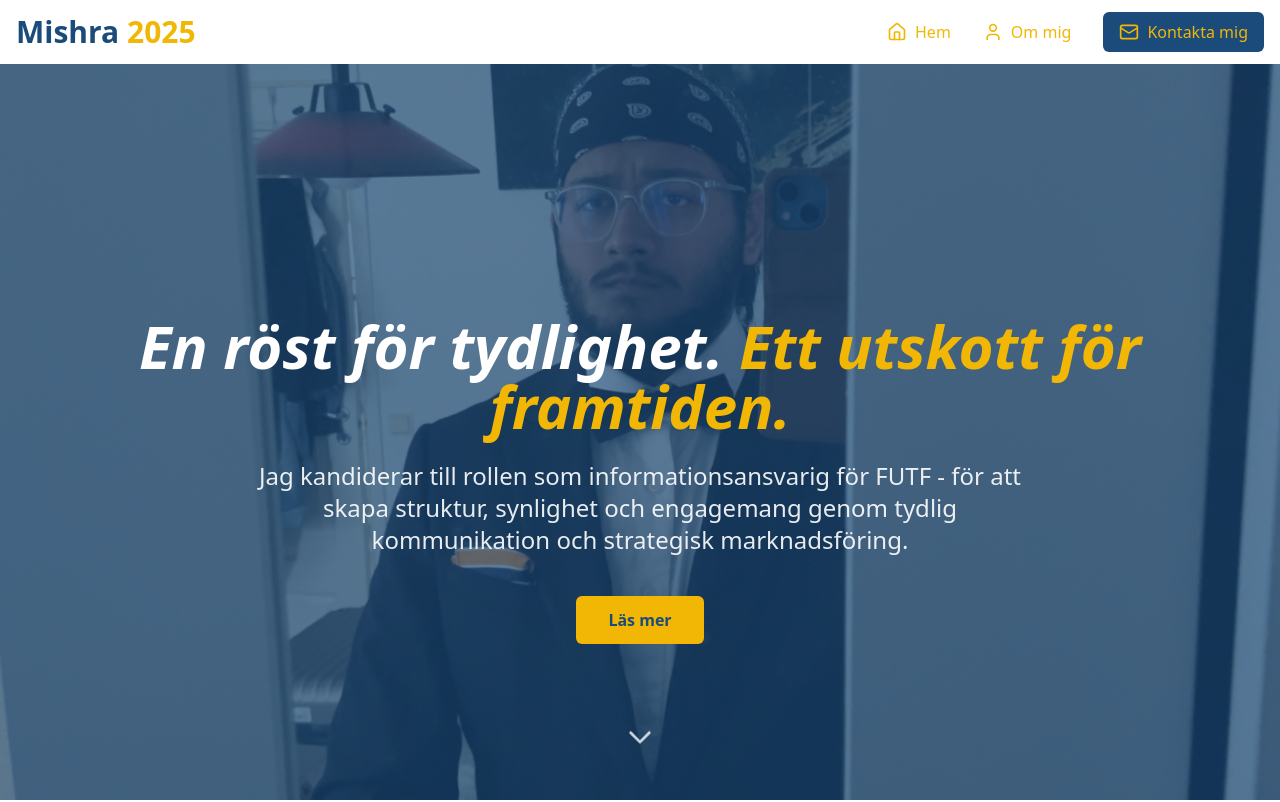
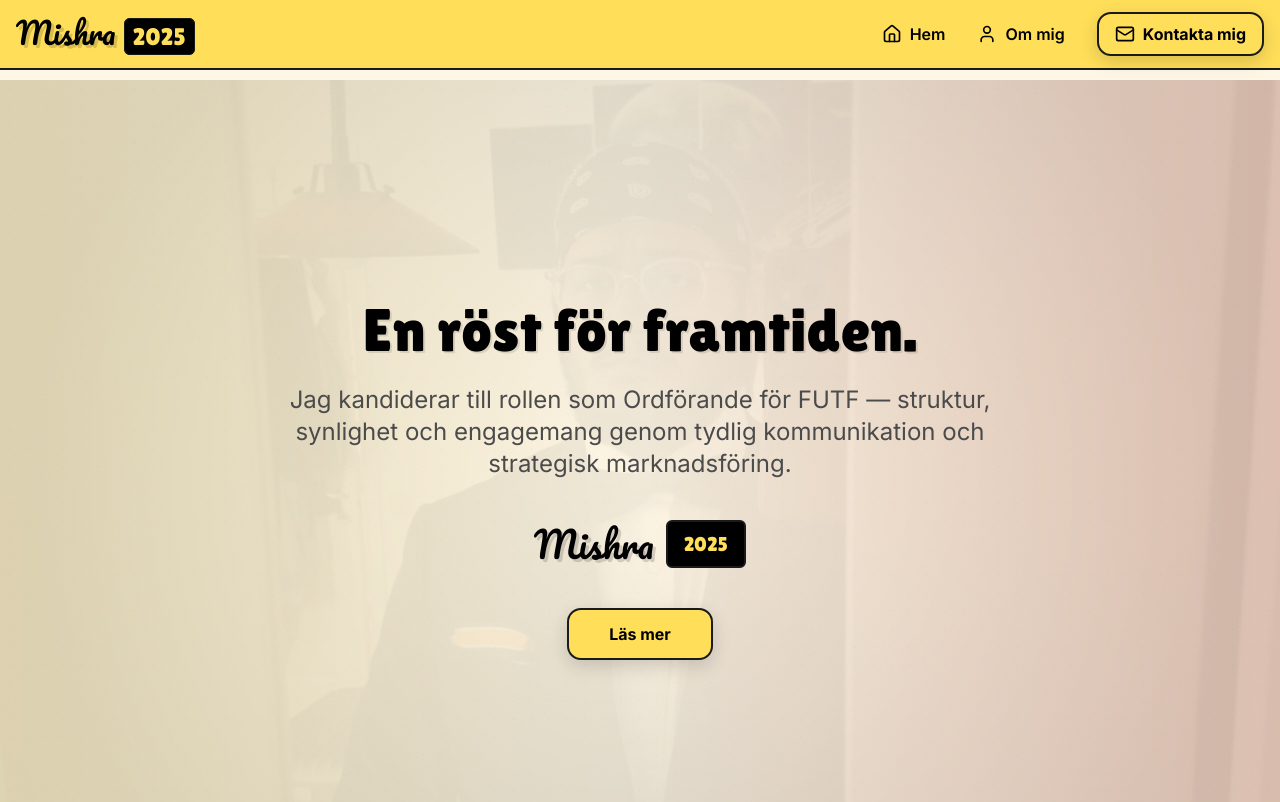
Before and after one commit to A89881/futf-campaigns, a Vue app: page / in a window 1280 px wide. Shown: the top 802 px of the page. Built offline with nearby package versions, Linux system fonts and the light colour scheme.

Commit message:
Initial Commit Regarding the Redesign!

```diff
--- a/package.json
+++ b/package.json
@@ -10,7 +10,6 @@
   },
   "dependencies": {
     "@heroicons/vue": "^2.2.0",
-    "@tailwindcss/vite": "^4.1.3",
     "@vueuse/firebase": "^13.1.0",
     "firebase": "^11.6.0",
     "lucide-vue-next": "^0.501.0",
@@ -19,11 +18,12 @@
     "vue-router": "^4.5.0"
   },
   "devDependencies": {
+    "@tailwindcss/vite": "^4.1.17",
     "@vitejs/plugin-vue": "^5.2.1",
     "autoprefixer": "^10.4.21",
     "gh-pages": "^6.3.0",
     "postcss": "^8.5.3",
-    "tailwindcss": "^4.1.3",
+    "tailwindcss": "^4.1.17",
     "vite": "^6.2.6",
     "vite-plugin-pages": "^0.33.0"
   }
--- a/src/components/Footer.vue
+++ b/src/components/Footer.vue
@@ -1,89 +1,122 @@
 <template>
-  <footer class="bg-futf-blue text-white py-8 px-4">
-    <div class="max-w-6xl mx-auto flex flex-col md:flex-row justify-between gap-8">
-      <!-- Logo & slogan -->
-      <div class="text-center md:text-left">
-        <router-link to="/" class="text-3xl font-bold">
-          Mishra <span class="text-futf-gold">2025</span>
+  <footer class="bg-[var(--paper)] text-[var(--ink)] border-t-2 border-[var(--border)] py-12 px-4">
+    <div class="max-w-6xl mx-auto flex flex-col md:flex-row justify-between gap-12">
+
+      <!-- Brand / Campaign block -->
+      <div class="text-center md:text-left space-y-4">
+        <router-link to="/" class="flex items-center justify-center md:justify-start gap-3">
+          <span class="retro-sign text-3xl md:text-4xl">
+            Mishra
+          </span>
+
+          <span class="retro-display text-lg md:text-xl px-3 py-1 bg-[var(--black)] text-[var(--primary)] border border-[var(--border)] rounded-md">
+            {{ currentYear }}
+          </span>
         </router-link>
-        <p class="mt-2 text-white/90 text-lg font-medium">
-          Kandidat till Informationsansvarig {{ currentYear }}
+
+        <p class="text-base md:text-lg font-semibold text-[var(--muted)]">
+          Kandidat till Ordförande {{ currentYear }}
         </p>
-        <p class="mt-1 text-2xl font-semibold leading-tight italic">
-          <span>En röst för tydlighet.</span>
-          <span class="block text-futf-gold">Ett utskott för framtiden.</span>
+
+        <p class="text-xl md:text-2xl leading-snug">
+          <span class="font-bold">En röst för modernisering.</span>
+          <span class="block text-[var(--accent)] font-bold">
+            En FUTF för framtiden.
+          </span>
         </p>
       </div>
 
       <!-- Navigation & Contact -->
-      <div class="flex flex-col sm:flex-row justify-center gap-8 text-center sm:text-left text-base md:text-lg">
+      <div class="flex flex-col sm:flex-row justify-center gap-12 text-center sm:text-left text-base md:text-lg">
+
         <!-- Navigation -->
         <div>
-          <h3 class="font-semibold mb-2 text-futf-gold">Navigering</h3>
-          <ul class="space-y-1">
+          <h3 class="retro-display text-xl mb-4">
+            Navigering
+          </h3>
+
+          <ul class="space-y-2 font-semibold">
             <li>
-              <router-link to="/" class="text-white/80 hover:text-white transition">Hem</router-link>
+              <router-link to="/" class="retro-link">
+                Hem
+              </router-link>
             </li>
             <li>
-              <router-link to="/om-mig" class="text-white/80 hover:text-white transition">Om mig</router-link>
+              <router-link to="/om-mig" class="retro-link">
+                Om mig
+              </router-link>
             </li>
             <li>
-              <router-link to="/kontakt" class="text-white/80 hover:text-white transition">Kontakta mig</router-link>
+              <router-link to="/kontakt" class="retro-link">
+                Kontakta mig
+              </router-link>
             </li>
           </ul>
         </div>
 
         <!-- Kontakt -->
         <div>
-          <h3 class="font-semibold mb-2 text-futf-gold">Kontakt</h3>
-          <ul class="space-y-1">
+          <h3 class="retro-display text-xl mb-4">
+            Kontakt
+          </h3>
+
+          <ul class="space-y-3 font-semibold">
             <li>
-              <a href="mailto:bakwert0123@gmail.com"
-                class="flex items-center justify-center sm:justify-start text-white/80 hover:text-white transition">
-                <Mail class="h-5 w-5 mr-2" />
+              <a
+                href="mailto:bakwert0123@gmail.com"
+                class="flex items-center justify-center sm:justify-start gap-2 retro-link"
+              >
+                <Mail class="h-5 w-5 text-[var(--accent)]" />
                 bakwert0123@gmail.com
               </a>
             </li>
+
             <li>
-              <a href="https://www.instagram.com/abbebabbe07/" target="_blank" rel="noopener noreferrer"
-                class="flex items-center justify-center sm:justify-start text-white/80 hover:text-white transition">
-                <Instagram class="h-5 w-5 mr-2" />
+              <a
+                href="https://www.instagram.com/abbebabbe07/"
+                target="_blank"
+                rel="noopener noreferrer"
+                class="flex items-center justify-center sm:justify-start gap-2 retro-link"
+              >
+                <Instagram class="h-5 w-5 text-[var(--accent)]" />
                 @abbebabbe07
               </a>
             </li>
+
             <li>
-              <a href="https://www.linkedin.com/in/abhay-mishra-5aa78319a/" target="_blank" rel="noopener noreferrer"
-                class="flex items-center justify-center sm:justify-start text-white/80 hover:text-white transition">
-                <Linkedin class="h-5 w-5 mr-2" />
+              <a
+                href="https://www.linkedin.com/in/abhay-mishra-5aa78319a/"
+                target="_blank"
+                rel="noopener noreferrer"
+                class="flex items-center justify-center sm:justify-start gap-2 retro-link"
+              >
+                <Linkedin class="h-5 w-5 text-[var(--accent)]" />
                 Abhay Mishra
               </a>
             </li>
           </ul>
+
+          <!-- Retro campaign badge -->
+           <!-- make thiS YELLOW -->
+          <div class="mt-6 text-center sm:text-left">
+            <span class="badge-red px-4 py-2 font-bold inline-block">
+              Rösta 2025
+            </span>
+          </div>
         </div>
       </div>
     </div>
 
-    <!-- Footer bottom -->
-    <div class="border-t border-white/20 mt-8 pt-4 text-center text-sm text-white/60 leading-snug">
-      <p>© {{ currentYear }} Abhay Mishra. Alla rättigheter förbehållna.</p>
-      <p> FUTF Informationsansvarig Kampanj - Mishra 2025</p>
+    <!-- Bottom strip -->
+    <div class="mt-12 pt-6 border-t-2 border-[var(--border)] text-center text-sm font-medium text-[var(--muted)]">
+      <p>© {{ currentYear }} Abhay Mishra</p>
+      <p>Ordförande för FUTF - Kampanj</p>
       <p>Designad av Abhay Mishra</p>
     </div>
   </footer>
 </template>
 
 <script setup>
-import { Mail, Instagram, Linkedin } from 'lucide-vue-next';
-
-const currentYear = new Date().getFullYear();
+import { Mail, Instagram, Linkedin } from 'lucide-vue-next'
+const currentYear = new Date().getFullYear()
 </script>
-
-<style scoped>
-.bg-futf-blue {
-  background-color: #1b4b7b;
-}
-
-.text-futf-gold {
-  color: #f2b705;
-}
-</style>
--- a/src/components/Navbar.vue
+++ b/src/components/Navbar.vue
@@ -1,98 +1,126 @@
 <template>
-  <header :class="[
-    'fixed top-0 left-0 w-full z-50 transition-all duration-300 backdrop-blur-sm',
-    isScrolled ? 'bg-white/100 shadow-lg py-2' : 'bg-white/100 py-3'
-  ]">
+  <!-- Transparent header that becomes a sticky topbar on scroll -->
+  <header
+    :class="[
+      'fixed top-0 left-0 w-full z-50 transition-all duration-300',
+      // retro-topbar = gul bar + svart text + border (från style.css)
+      isScrolled
+        ? 'retro-topbar py-2 shadow-lg'
+        : 'retro-topbar py-3'
+    ]"
+  >
     <nav class="max-w-7xl mx-auto px-4 flex justify-between items-center">
-      <router-link to="/" :class="[
-        'text-2xl md:text-3xl font-bold transition-colors duration-200',
-        isScrolled ? 'text-futf-blue' : 'text-futf-blue'
-      ]">
-        Mishra <span :class="isScrolled ? 'text-futf-gold' : 'text-futf-gold'">2025</span>
+      <!-- Brand -->
+      <router-link
+        to="/"
+        class="flex items-baseline gap-2 transition-colors"
+      >
+        <span class="retro-sign text-2xl md:text-3xl">
+          Mishra
+        </span>
+        <span class="retro-display text-xl md:text-2xl">
+          <span class="px-2 py-1 rounded-md bg-[var(--black)] text-[var(--primary)] border border-[var(--border)]">
+            2025
+          </span>
+        </span>
       </router-link>
 
       <!-- Desktop menu -->
-      <div class="hidden md:flex items-center gap-8 font-medium"
-        :class="isScrolled ? 'text-futf-gold' : 'text-futf-gold'">
-        <router-link to="/" class="flex items-center gap-2 hover:text-futfOrange transition-colors">
+      <div class="hidden md:flex items-center gap-8 font-semibold">
+        <router-link
+          to="/"
+          class="flex items-center gap-2 transition-colors hover:text-[var(--red)]"
+        >
           <Home class="w-5 h-5" /> Hem
         </router-link>
-        <router-link to="/om-mig" class="flex items-center gap-2 hover:text-futfOrange transition-colors">
+
+        <router-link
+          to="/om-mig"
+          class="flex items-center gap-2 transition-colors hover:text-[var(--red)]"
+        >
           <User class="w-5 h-5" /> Om mig
         </router-link>
-        <router-link to="/kontakt"
-          class="flex items-center gap-2 bg-futf-blue text-futf-gold hover:bg-futf-gold hover:text-futf-blue px-4 py-2 rounded-md transition">
+
+        <router-link
+          to="/kontakt"
+          class="flex items-center gap-2 px-4 py-2 font-bold btn-primary"
+        >
           <Mail class="w-5 h-5" /> Kontakta mig
         </router-link>
       </div>
 
       <!-- Mobile menu button -->
-      <button class="md:hidden focus:outline-none" @click="toggleMenu" aria-label="Meny">
-        <component :is="isMenuOpen ? X : Menu"
-          :class="['h-6 w-6 transition-colors', isScrolled ? 'text-futf-blue' : 'text-futf-blue']" />
+      <button
+        class="md:hidden focus:outline-none"
+        @click="toggleMenu"
+        aria-label="Meny"
+      >
+        <component
+          :is="isMenuOpen ? X : Menu"
+          class="h-7 w-7 transition-colors text-[var(--black)]"
+        />
       </button>
     </nav>
 
     <!-- Mobile menu -->
     <transition name="fade">
-      <div v-if="isMenuOpen" class="md:hidden bg-white border-t border-gray-200 px-4 py-4">
-        <router-link to="/" class="block py-2 font-medium text-futf-blue hover:text-futfOrange" @click="toggleMenu">
+      <div
+        v-if="isMenuOpen"
+        class="md:hidden px-4 py-4 border-t-2 border-[var(--border)] bg-[var(--paper)] text-[var(--ink)]"
+      >
+        <router-link
+          to="/"
+          class="block py-2 font-semibold hover:text-[var(--red)] transition-colors"
+          @click="toggleMenu"
+        >
           <Home class="inline w-5 h-5 mr-2" /> Hem
         </router-link>
-        <router-link to="/om-mig" class="block py-2 font-medium text-futf-blue hover:text-futfOrange"
-          @click="toggleMenu">
+
+        <router-link
+          to="/om-mig"
+          class="block py-2 font-semibold hover:text-[var(--red)] transition-colors"
+          @click="toggleMenu"
+        >
           <User class="inline w-5 h-5 mr-2" /> Om mig
         </router-link>
-        <router-link to="/kontakt"
-          class="block py-2 mt-2 bg-futf-blue text-futf-gold text-center rounded-md hover:bg-futf-gold hover:text-futf-blue transition"
-          @click="toggleMenu">
+
+        <router-link
+          to="/kontakt"
+          class="block py-2 mt-3 text-center font-bold btn-primary"
+          @click="toggleMenu"
+        >
           <Mail class="inline w-5 h-5 mr-2" /> Kontakta mig
         </router-link>
+
+        <!-- Optional: red callout -->
+        <!-- <p class="mt-4 text-sm font-semibold text-[var(--red)]">Rösta för tydlighet.</p> -->
       </div>
     </transition>
   </header>
 </template>
 
 <script setup>
-import { ref, onMounted, onUnmounted } from 'vue';
-import { Menu, X, Home, User, Mail } from 'lucide-vue-next';
+import { ref, onMounted, onUnmounted } from 'vue'
+import { Menu, X, Home, User, Mail } from 'lucide-vue-next'
 
-const isMenuOpen = ref(false);
-const isScrolled = ref(false);
+const isMenuOpen = ref(false)
+const isScrolled = ref(false)
 
 const toggleMenu = () => {
-  isMenuOpen.value = !isMenuOpen.value;
-};
+  isMenuOpen.value = !isMenuOpen.value
+}
 
 const handleScroll = () => {
-  isScrolled.value = window.scrollY > 10;
-};
+  isScrolled.value = window.scrollY > 10
+}
 
-onMounted(() => {
-  window.addEventListener('scroll', handleScroll);
-});
-
-onUnmounted(() => {
-  window.removeEventListener('scroll', handleScroll);
-});
+onMounted(() => window.addEventListener('scroll', handleScroll))
+onUnmounted(() => window.removeEventListener('scroll', handleScroll))
 </script>
 
 <style scoped>
-/* header {
-  transition: background-color 0.3s ease, backdrop-filter 0.3s ease, padding 0.3s ease;
-} */
-
 .shadow-lg {
-  box-shadow: 0 4px 12px rgba(0, 0, 0, 0.15);
-}
-
-.hover\:text-futfOrange:hover {
-  color: #ef6c00;
-}
-
-
-.transition {
-  transition: all 0.3s ease;
+  box-shadow: 0 6px 18px rgba(0, 0, 0, 0.18);
 }
 
 .fade-enter-active,
@@ -104,20 +132,4 @@ onUnmounted(() => {
 .fade-leave-to {
   opacity: 0;
 }
-
-.bg-futf-blue {
-  background-color: #1b4b7b;
-}
-
-.bg-futf-gold {
-  background-color: #f2b705;
-}
-
-.text-futf-blue {
-  color: #1b4b7b;
-}
-
-.text-futf-gold {
-  color: #f2b705;
-}
 </style>
--- a/src/components/ValueCard.vue
+++ b/src/components/ValueCard.vue
@@ -1,12 +1,24 @@
 <template>
-  <div class="bg-white shadow-md rounded-2xl p-6 flex flex-col items-center text-center border border-gray-100">
+  <div
+    class="bg-[var(--surface)] border border-[var(--border)] rounded-2xl p-6
+           shadow-md flex flex-col items-center text-center"
+  >
     <div class="relative mb-4">
-      <div class="bg-[rgba(255,215,0,0.1)] rounded-full p-4 mx-auto mb-4 w-20 h-20 flex items-center justify-center">
-        <component :is="iconComponent" class="w-10 h-10 text-futf-blue" />
+      <div
+        class="rounded-full p-4 mx-auto mb-4 w-20 h-20 flex items-center justify-center
+               bg-[color:var(--primary)]/10 border border-[var(--primary)]/20"
+      >
+        <component :is="iconComponent" class="w-10 h-10 text-[var(--primary)]" />
       </div>
     </div>
-    <h3 class="text-lg font-semibold text-futf-blue mb-2">{{ title }}</h3>
-    <p class="text text-gray-600">{{ description }}</p>
+
+    <h3 class="text-lg font-semibold text-[var(--text)] mb-2">
+      {{ title }}
+    </h3>
+
+    <p class="text-[var(--text)]/80">
+      {{ description }}
+    </p>
   </div>
 </template>
 
@@ -28,21 +40,3 @@ const iconMap = {
 
 const iconComponent = iconMap[props.icon] || Shield
 </script>
-
-<style>
-.bg-futf-blue {
-  background-color: #1b4b7b;
-}
-
-.bg-futf-gold {
-  background-color: #f2b705;
-}
-
-.text-futf-blue {
-  color: #1b4b7b;
-}
-
-.text-futf-gold {
-  color: #f2b705;
-}
-</style>
--- a/src/pages/LandingPage.vue
+++ b/src/pages/LandingPage.vue
@@ -1,40 +1,79 @@
 <template>
   <Layout>
-        <section class="h-screen flex items-center justify-center overflow-hidden">
-            <!-- Bakgrundsbild och overlay -->
-            <div class="absolute inset-0 bg-futf-blue">
-                <div class="absolute inset-0 bg-gradient-to-r from-futf-blue/90 to-futf-blue/70"></div>
-                <div class="absolute inset-0 flex items-center justify-center">
-                    <img src="/src/assets/img/bizzness.jpg" alt="Kandidat" class="w-full h-full object-cover opacity-30" />
-                    <div class="w-full h-full bg-futf-lightblue opacity-30"></div>
+    <section class="relative h-screen flex items-center justify-center overflow-hidden bg-[var(--paper)] paper-grain">
+      <!-- Background image -->
+      <img
+        src="/src/assets/img/bizzness.jpg"
+        alt="Kandidat"
+        class="absolute inset-0 w-full h-full object-cover opacity-20"
+      />
 
+      <!-- Warm paper overlay for readability -->
+      <div class="absolute inset-0 bg-[var(--paper)]/70"></div>
+
+      <!-- Subtle campaign gradient (yellow -> transparent -> red tint) -->
+      <div class="absolute inset-0 bg-gradient-to-r from-[var(--primary)]/18 via-transparent to-[var(--red)]/12"></div>
+
+      <!-- Optional vignette to frame text -->
+      <div class="absolute inset-0 [background:radial-gradient(circle_at_center,transparent_0%,rgba(0,0,0,0.12)_80%)]"></div>
+
+      <!-- Hero content -->
+      <div class="relative z-10 max-w-5xl mx-auto px-4 text-center">
+        <h1 class="retro-display text-4xl md:text-5xl lg:text-6xl mb-6">
+          En röst för framtiden.
+        </h1>
+
+        <p class="text-xl md:text-2xl max-w-3xl mx-auto mb-10 text-[var(--muted)] font-medium">
+          Jag kandiderar till rollen som Ordförande för FUTF — struktur, synlighet och engagemang genom tydlig
+          kommunikation och strategisk marknadsföring.
+        </p>
+
+        <!-- Retro “campaign sign” block -->
+        <div class="inline-flex items-center justify-center gap-3 mb-10">
+          <span class="retro-sign text-3xl md:text-4xl">
+            Mishra
+          </span>
+          <span class="retro-display text-lg md:text-xl px-4 py-2 rounded-md bg-[var(--black)] text-[var(--primary)] border-2 border-[var(--border)]">
+            2025
+          </span>
+        </div>
+
+        <div>
+          <button
+            @click="scrollToContent"
+            class="btn-primary px-10 py-3 font-bold inline-flex items-center justify-center"
+          >
+            Läs mer
+          </button>
+
+          <!-- Optional: secondary red CTA -->
+          <!--
+          <button
+            class="btn-red px-10 py-3 font-bold inline-flex items-center justify-center ml-3 mt-3 sm:mt-0"
+          >
+            Bli volontär
+          </button>
+          -->
         </div>
       </div>
 
-            <!-- Hero-innehåll -->
-            <div class="container mx-auto px-4 z-10 text-center">
-                <h1 class="text-4xl md:text-5xl lg:text-6xl font-bold text-white mb-6 italic">En röst för tydlighet. <span
-                        class="text-futf-gold">Ett utskott för framtiden.</span></h1>
-                <p class="text-xl md:text-2xl text-white/90 max-w-3xl mx-auto mb-10">Jag kandiderar till rollen som
-                    informationsansvarig för FUTF - för att skapa struktur, synlighet och engagemang genom tydlig
-                    kommunikation och strategisk marknadsföring.</p>
-                <button @click="scrollToContent"
-                    class="bg-futf-gold hover:bg-white text-futf-blue font-bold px-8 py-3 rounded-md transition-colors center cursor-pointer">
-                    Läs mer
-                </button>
-            </div>
-
-            <!-- Scrollindikator -->
-            <div class="absolute bottom-8 left-1/2 transform -translate-x-1/2 animate-bounce">
+      <!-- Scroll indicator -->
+      <div class="absolute bottom-8 left-1/2 -translate-x-1/2 animate-bounce z-10">
         <button @click="scrollToContent" aria-label="Scroll down">
-                    <svg xmlns="http://www.w3.org/2000/svg" class="h-8 w-8 text-white/80 cursor-pointer" fill="none"
-                        viewBox="0 0 24 24" stroke="currentColor">
+          <svg
+            xmlns="http://www.w3.org/2000/svg"
+            class="h-8 w-8 cursor-pointer text-[var(--ink)]/70 hover:text-[var(--red)] transition-colors"
+            fill="none"
+            viewBox="0 0 24 24"
+            stroke="currentColor"
+          >
             <path stroke-linecap="round" stroke-linejoin="round" stroke-width="2" d="M19 9l-7 7-7-7" />
           </svg>
         </button>
       </div>
     </section>
-        <Vision id="content"/>
+
+    <Vision id="content" />
     <ExperienceComp />
   </Layout>
 </template>
@@ -42,43 +81,10 @@
 <script setup>
 import Layout from '../components/Layout.vue'
 import Vision from '../components/Vision.vue'
-import ExperienceComp from '../components/ExperienceComp.vue';
+import ExperienceComp from '../components/ExperienceComp.vue'
 
 const scrollToContent = () => {
-    const content = document.getElementById('content');
-    if (content) {
-        content.scrollIntoView({ behavior: 'smooth' });
+  const content = document.getElementById('content')
+  if (content) content.scrollIntoView({ behavior: 'smooth' })
 }
-};
 </script>
-
-<style scoped>
-/* .text-futf-blue {
-    color: #001f3f;
-}
-
-.bg-futf-blue {
-    background-color: #001f3f;
-} */
-
-/* .text-futf-gold {
-    color: #f7c948;
-}
-
-.bg-futf-gold {
-    background-color: #f7c948;
-} */
-
-.bg-futf-blue {
-    background-color: #1b4b7b;
-}
-.bg-futf-gold {
-    background-color: #f2b705;
-}
-.text-futf-blue {
-    color: #1b4b7b;
-}
-.text-futf-gold {
-    color: #f2b705;
-}
-</style>
--- a/src/style.css
+++ b/src/style.css
@@ -1 +1,134 @@
+@import url("https://fonts.googleapis.com/css2?family=Inter:wght@400;600;700;800&family=Lilita+One&family=Pacifico&display=swap");
+
+/* @import url('https://fonts.cdnfonts.com/css/bukhari-script'); */
 @import "tailwindcss";
+
+/* 1) Fonts (Google Fonts) */
+
+/* 2) Tokens */
+:root{
+  /* Brand */
+  --primary:#ffde59;
+  --accent:#f1b434;
+  --red:#e61700;
+
+  /* Neutrals */
+  --black:#000000;
+  --white:#ffffff;
+
+  /* “Paper” + surfaces (retro feel, not pure white) */
+  --paper:#fff7e6;      /* varm off-white */
+  --surface:#fff2d1;    /* varm kortyta */
+  --ink:#141414;        /* text på ljusa ytor */
+  --muted:#4b4b4b;
+  --border:#1a1a1a;
+
+  /* Shadows */
+  --shadow: 0 10px 25px rgba(0,0,0,.18);
+  --shadow-tight: 0 6px 18px rgba(0,0,0,.15);
+
+  /* Roundedness */
+  --radius: 18px;
+
+  /* Fonts */
+  --font-body: "Inter", system-ui, -apple-system, Segoe UI, Roboto, sans-serif;
+  --font-display: "Lilita One", ui-sans-serif, system-ui;
+  --font-script: "Pacifico", cursive;
+}
+
+html, body {
+  font-family: var(--font-body);
+  background: var(--paper);
+  color: var(--ink);
+}
+
+/* 3) Base typography */
+@layer base {
+  h1, h2, h3 {
+    font-family: var(--font-display);
+    letter-spacing: 0.2px;
+  }
+}
+
+/* 4) Reusable “retro” components */
+@layer components {
+  /* Retro top bar / header background (like your reference) */
+  .retro-topbar {
+    background: var(--primary);
+    color: var(--black);
+    border-bottom: 2px solid var(--border);
+  }
+
+  /* Card style (warm paper + subtle shadow) */
+  .retro-card {
+    background: var(--white);
+    border: 2px solid rgba(0,0,0,.08);
+    border-radius: var(--radius);
+    box-shadow: var(--shadow);
+  }
+
+  /* Poster/Sign headline (50s feel) */
+  .retro-sign {
+    font-family: var(--font-script);
+    color: var(--black);
+    text-shadow:
+      3px 3px 0 rgba(0,0,0,.15);
+  }
+
+  /* Big campaign headline (chunky) */
+  .retro-display {
+    font-family: var(--font-display);
+    color: var(--black);
+    text-shadow:
+      2px 2px 0 rgba(0,0,0,.10);
+  }
+
+  /* Primary button = yellow with black ink */
+  .btn-primary {
+    background: var(--primary);
+    color: var(--black);
+    border: 2px solid var(--border);
+    border-radius: 14px;
+    box-shadow: var(--shadow-tight);
+    transition: transform .12s ease, filter .12s ease;
+  }
+  .btn-primary:hover { filter: brightness(.98); transform: translateY(-1px); }
+  .btn-primary:active { transform: translateY(0px); }
+
+  /* Accent button = accent yellow */
+  .btn-accent {
+    background: var(--accent);
+    color: var(--black);
+    border: 2px solid var(--border);
+    border-radius: 14px;
+    box-shadow: var(--shadow-tight);
+    transition: transform .12s ease, filter .12s ease;
+  }
+
+  /* Red (Zohran-style) */
+  .badge-red, .btn-red {
+    background: var(--red);
+    color: var(--white);
+    border: 2px solid rgba(0,0,0,.35);
+    border-radius: 14px;
+    box-shadow: var(--shadow-tight);
+  }
+
+  /* Link styling */
+  .retro-link {
+    color: var(--black);
+    text-decoration: underline;
+    text-decoration-thickness: 2px;
+    text-underline-offset: 3px;
+  }
+  .retro-link:hover { color: var(--red); }
+}
+
+/* 5) Optional: subtle “paper grain” background (modern twist) */
+@layer utilities {
+  .paper-grain {
+    background-image:
+      radial-gradient(rgba(0,0,0,.04) 1px, transparent 1px);
+    background-size: 18px 18px;
+  }
+}
```
Also changed, not shown: src/components/CalltoAction.vue (+60 -35 lines), 1 other file (tests, documents, lock files or other folders). Lines whose indentation alone changed are shown as unchanged.
